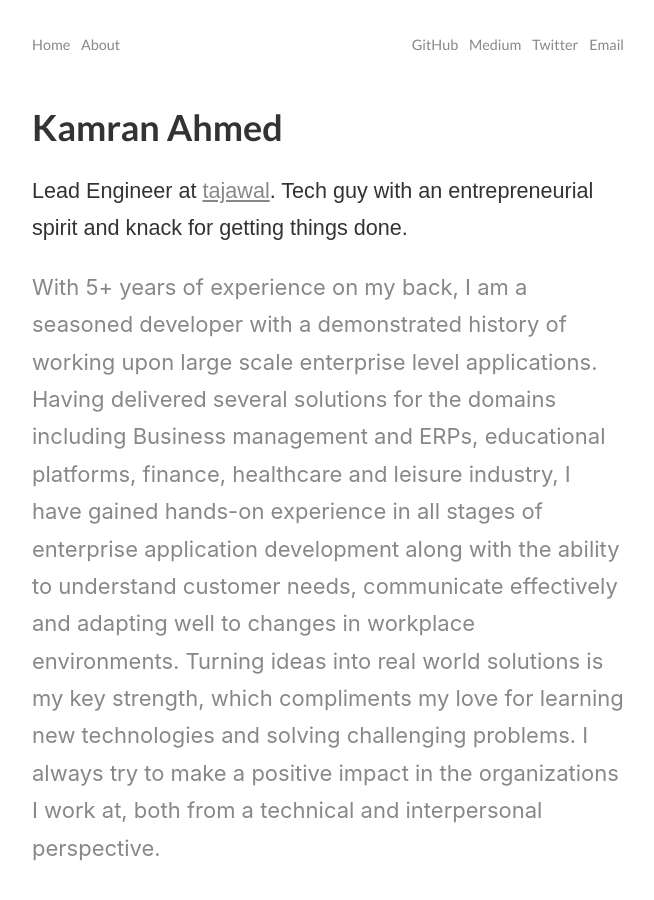
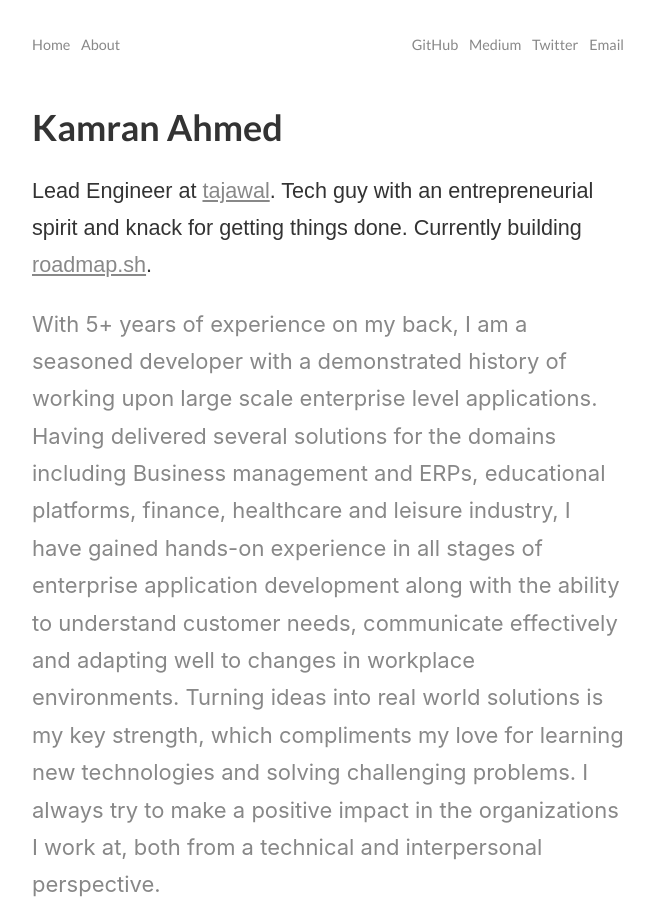
Before and after one commit to kamranahmedse/kamranahmedse.github.io, a Jekyll site: the page built from about/index.html, in a window 1280 px wide and 900 px high. Shown: the whole window, without its empty margins (312-966 px from the left). Built offline with Jekyll 4.4.1, drawn with Linux system fonts in a browser that asks for light colours; comment, search, counter and statistics services are not loaded.

Commit message:
Add roadmap link

```diff
--- a/about/index.html
+++ b/about/index.html
@@ -10,7 +10,7 @@ title: About
         <h1>Kamran Ahmed</h1>
         <p class="about__head">
             Lead Engineer at <a href="https://tajawal.com" target="_blank">tajawal</a></strong>. Tech guy with an
-            entrepreneurial spirit and knack for getting things done.
+            entrepreneurial spirit and knack for getting things done. Currently building <a href="https://roadmap.sh">roadmap.sh</a>.
         </p>
 
         <div class="about__description">
```
